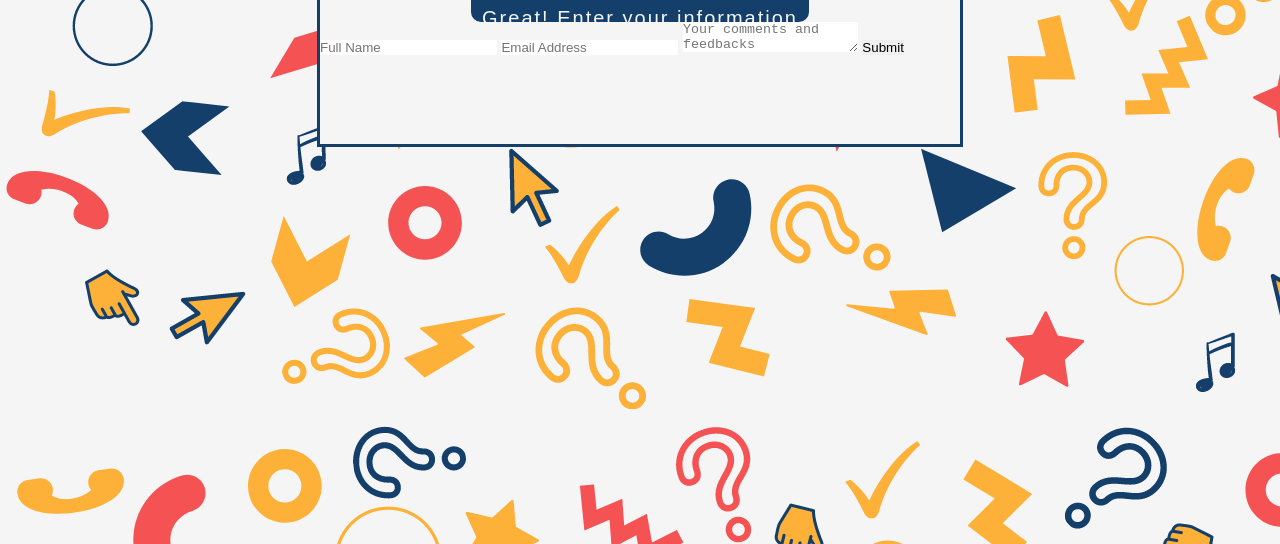
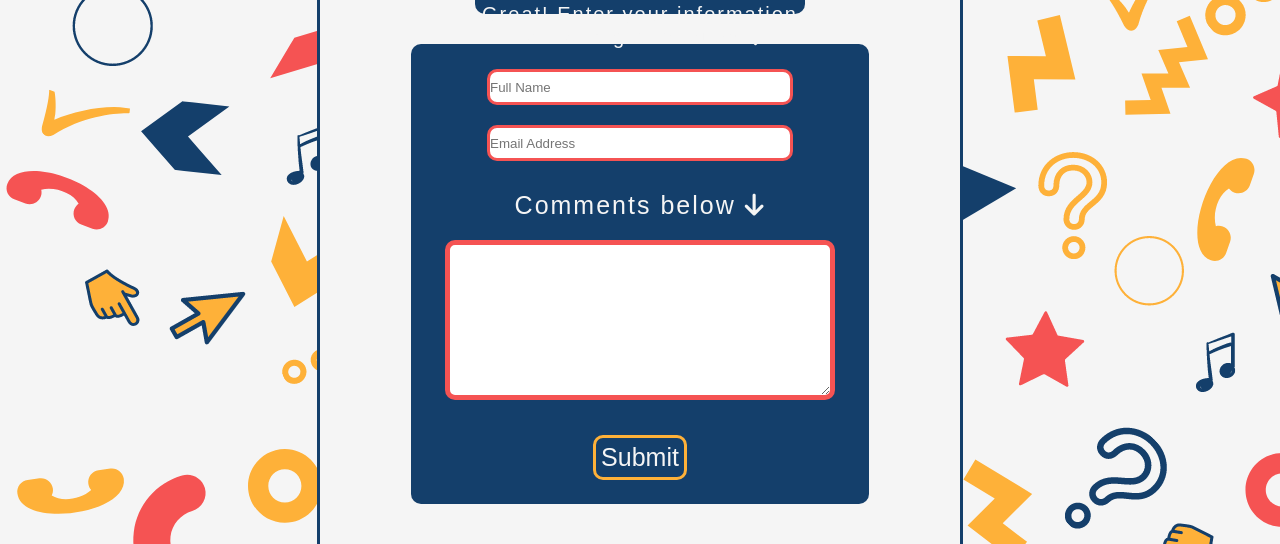
Before and after one commit to Onursoyar/Quiz-project, a plain HTML site: page contact.html in a window 1280 px wide. Shown: the part 359-903 px from the top of the page. Drawn offline with Linux system fonts and the light colour scheme; a web font is replaced by a local one.

Commit message:
Add form to contact page and style it

```diff
--- a/assets/css/style.css
+++ b/assets/css/style.css
@@ -219,6 +219,7 @@ footer {
     height: 300px;
     background-color: whitesmoke;
     border: 3px solid #143F6B;
+    border-radius: 15px;
 }
 
 .leaderboard-box {
@@ -247,15 +248,15 @@ footer {
     margin: 0 auto;
     margin-top: 100px;
     width: 50%;
-    height: 300px;
+    height: 730px;
     background-color: whitesmoke;
     border: 3px solid #143F6B;
+    border-radius: 15px;
 }
 
 .contact-box {
     height: 140px;
     width: 50%;
-    border: 4px solid #143F6B;
     margin: 0 auto;
     margin-top: 20px;
     background-color: #143F6B;
@@ -276,4 +277,72 @@ footer {
     margin-bottom: 10px;
 }
 
-/* The contact form*/
+/* The contact form */
+
+.contact-form {
+    height: 450px;
+    width: 70%;
+    margin: 0 auto;
+    margin-top: 30px;
+    background-color: #143F6B;
+    letter-spacing: 2px;
+    border-radius: 10px;
+    color: whitesmoke;
+    padding: 5px;
+    font-size: 20px;
+    text-align: center;
+}
+
+/* Full name and input box */
+
+.name-input {
+    height: 30px;
+    width: 300px;
+    margin-top: 20px;
+    border: 3px solid #F55353;
+    border-radius: 10px;
+
+}
+
+/* Email and input box */
+
+.email-input {
+    height: 30px;
+    width: 300px;
+    margin-top: 20px;
+    border: 3px solid #F55353;
+    border-radius: 10px;
+    margin-bottom: 30px;
+
+}
+
+/* Message and input box */
+
+.form-message {
+    font-size: 25px;
+}
+
+.message-input {
+    height: 150px;
+    width: 85%;
+    margin-top: 20px;
+    border: 5px solid #F55353;
+    border-radius: 10px;
+    margin-bottom: 30px;
+}
+
+/* The submit button */
+[type="submit"] {
+    font-size: 25px;
+    margin: 0 auto;
+    background-color: inherit;
+    padding: 5px;
+    color: whitesmoke;
+    border: 3px solid #FEB139;
+    border-radius: 10px;
+}
+
+[type="submit"]:hover {
+    color: #143F6B;
+    background-color: whitesmoke;
+}
--- a/contact.html
+++ b/contact.html
@@ -8,7 +8,7 @@
     <meta name="desription" content="Fun quiz and trivia games for everyone">
     <meta name="keywords" content="quiz, games, fun, fun questions, learning, örebro, sweden">
     <link rel="stylesheet" href="assets/css/style.css">
-    <link rel="shortcut icon" type="image/png" href="assets/images/faviconicon.png">
+
     <title>Quizzical</title>
 </head>
 
@@ -26,6 +26,7 @@
         </nav>
 
     </header>
+    <section>
 
         <div class="contact-main">
             <div class="contact-box">
@@ -34,17 +35,20 @@
                 <p>Great! Enter your information below to get in touch <i class="fas fa-arrow-down"></i></p>
 
             </div>
+            <div>
+                <form class="contact-form">
 
-
-        <div class="contact-submit">
-            <input type="text" placeholder="Full Name" required>
-            <input type="text" placeholder="Email Address" required>
-            <textarea placeholder="Your comments and feedbacks" required></textarea>
-            <button type="submit">Submit</button>
-        </div>
+                    <input class="name-input" type="text" name="user_name" placeholder="Full Name"><br>
+                    <input class="email-input" type="email" name="user_email" placeholder="Email Address"><br>
+                    <label class="form-message">Comments below <i class="fas fa-arrow-down"></i></label><br>
+                    <textarea class="message-input" name="message"></textarea><br>
+                    <button type="submit" name="submit">Submit</button>
+                </form>
             </div>
 
+        </div>
 
+    </section>
 
 
     <footer>
```
Lines whose indentation alone changed are shown as unchanged.
